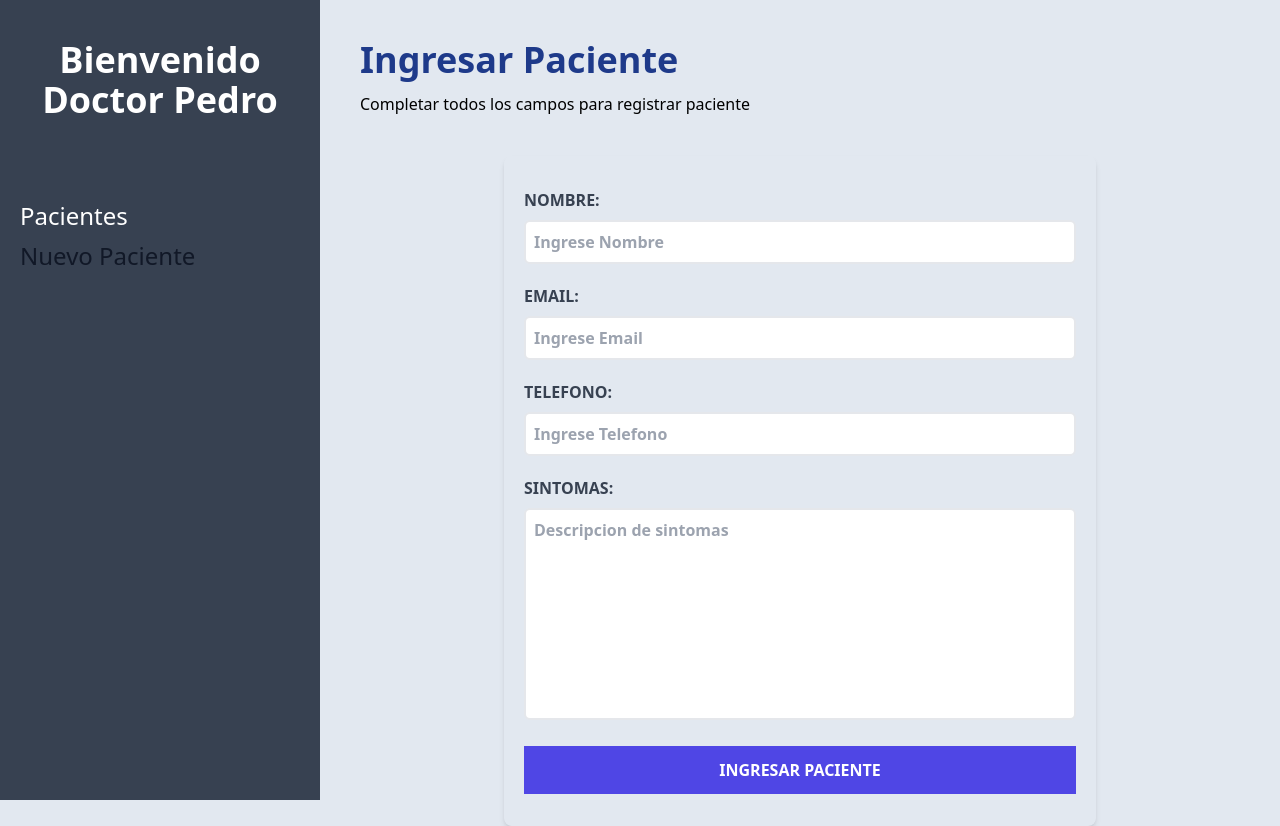
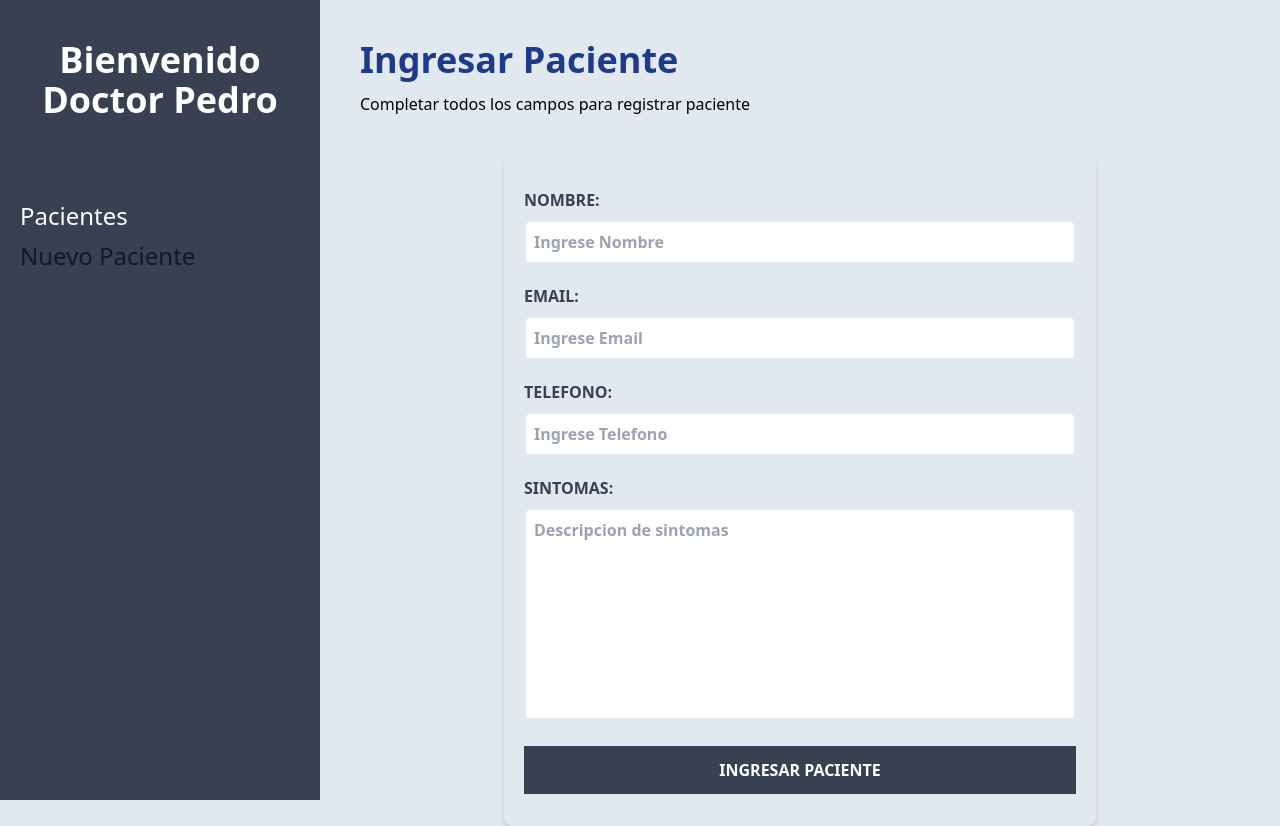
Before and after one commit to wzseba/docgenda, a React (Vite) app: page /pacientes/nuevo in a window 1280 px wide. Built offline with nearby package versions, Linux system fonts and the light colour scheme.

Commit message:
se modifico estilos

```diff
--- a/src/components/Formulario.jsx
+++ b/src/components/Formulario.jsx
@@ -89,7 +89,7 @@ const Formulario = () => {
 
         <input
           type="submit"
-          className="bg-indigo-600 w-full p-3 text-white uppercase font-bold hover:bg-indigo-700 cursor-pointer transition-all"
+          className="bg-gray-700 w-full p-3 text-white uppercase font-bold hover:bg-indigo-700 cursor-pointer transition-all"
           value="ingresar paciente"
         />
     </form>
```
